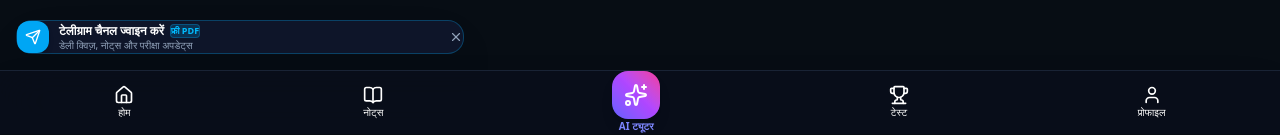
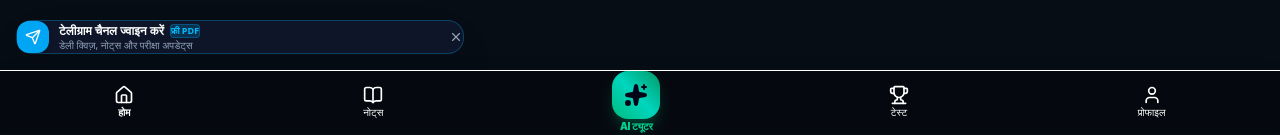
Before and after one commit to bhoopendramandoliya786-source/EducationPlatform, a Next.js app: page / in a window 1280 px wide. Shown: the part 666-801 px from the top of the page. Built offline with nearby package versions, Linux system fonts and the light colour scheme; no server answers; the database is empty.

Commit message:
fix: upgrade bottom navigation to emerald pro theme

```diff
--- a/components/BottomNavigation.js
+++ b/components/BottomNavigation.js
@@ -11,39 +11,104 @@ export default function BottomNavigation() {
     return null;
   }
 
+  const navItems = [
+    { href: "/", label: "होम", icon: Home, exact: true },
+    { href: "/notes", label: "नोट्स", icon: BookOpen },
+    { href: "/quiz", label: "टेस्ट", icon: Trophy },
+    { href: "/student", label: "प्रोफाइल", icon: User },
+  ];
+
+  const isRouteActive = (item) => {
+    if (item.exact) return pathname === item.href;
+    return pathname.startsWith(item.href);
+  };
+
   return (
     <nav
       aria-label="मुख्य नेविगेशन बार"
-      className="bottom-navigation fixed bottom-0 left-0 right-0 z-40 bg-[#090e1a]/95 backdrop-blur-xl border-t border-slate-800/80 px-4 py-2 flex items-center justify-around shadow-2xl"
+      className="bottom-navigation fixed bottom-0 left-0 right-0 z-40 bg-[#06090e]/95 backdrop-blur-xl border-t border-slate-850 px-4 py-2 flex items-center justify-around shadow-2xl font-sans select-none"
     >
-      <Link href="/" className="flex items-center flex-col text-slate-400 hover:text-indigo-400">
-        <Home className="w-5 h-5" />
-        <span className="text-[10px] mt-0.5">होम</span>
-      </Link>
+      {/* 1. होम */}
+      {(() => {
+        const item = navItems[0];
+        const active = isRouteActive(item);
+        const Icon = item.icon;
+        return (
+          <Link
+            href={item.href}
+            className={`flex items-center flex-col transition active:scale-90 ${
+              active ? "text-emerald-400 font-bold" : "text-slate-400 hover:text-slate-200"
+            }`}
+          >
+            <Icon className="w-5 h-5" />
+            <span className="text-[10px] mt-0.5">{item.label}</span>
+          </Link>
+        );
+      })()}
 
-      <Link href="/notes" className="flex items-center flex-col text-slate-400 hover:text-indigo-400">
-        <BookOpen className="w-5 h-5" />
-        <span className="text-[10px] mt-0.5">नोट्स</span>
-      </Link>
+      {/* 2. नोट्स */}
+      {(() => {
+        const item = navItems[1];
+        const active = isRouteActive(item);
+        const Icon = item.icon;
+        return (
+          <Link
+            href={item.href}
+            className={`flex items-center flex-col transition active:scale-90 ${
+              active ? "text-emerald-400 font-bold" : "text-slate-400 hover:text-slate-200"
+            }`}
+          >
+            <Icon className="w-5 h-5" />
+            <span className="text-[10px] mt-0.5">{item.label}</span>
+          </Link>
+        );
+      })()}
 
-      <Link href="/ai-tutor" className="flex items-center flex-col -mt-5">
-        <div className="w-12 h-12 rounded-2xl bg-gradient-to-tr from-indigo-500 via-purple-500 to-pink-500 flex items-center justify-center text-white shadow-lg">
-          <Sparkles className="w-6 h-6" />
+      {/* 3. AI ट्यूटर (सेंटर फ्लोटिंग बटन) */}
+      <Link href="/ai-tutor" className="flex items-center flex-col -mt-5 group">
+        <div className="w-12 h-12 rounded-2xl bg-gradient-to-tr from-emerald-500 via-teal-400 to-emerald-600 flex items-center justify-center text-slate-950 shadow-lg shadow-emerald-500/25 group-active:scale-95 transition">
+          <Sparkles className="w-6 h-6 fill-slate-950 stroke-slate-950" />
         </div>
-        <span className="text-[10px] font-bold text-indigo-400 mt-0.5">
+        <span className="text-[10px] font-black text-emerald-400 mt-0.5 tracking-tight">
           AI ट्यूटर
         </span>
       </Link>
 
-      <Link href="/quiz" className="flex items-center flex-col text-slate-400 hover:text-indigo-400">
-        <Trophy className="w-5 h-5" />
-        <span className="text-[10px] mt-0.5">टेस्ट</span>
-      </Link>
+      {/* 4. टेस्ट */}
+      {(() => {
+        const item = navItems[2];
+        const active = isRouteActive(item);
+        const Icon = item.icon;
+        return (
+          <Link
+            href={item.href}
+            className={`flex items-center flex-col transition active:scale-90 ${
+              active ? "text-emerald-400 font-bold" : "text-slate-400 hover:text-slate-200"
+            }`}
+          >
+            <Icon className="w-5 h-5" />
+            <span className="text-[10px] mt-0.5">{item.label}</span>
+          </Link>
+        );
+      })()}
 
-      <Link href="/student" className="flex items-center flex-col text-slate-400 hover:text-indigo-400">
-        <User className="w-5 h-5" />
-        <span className="text-[10px] mt-0.5">प्रोफाइल</span>
-      </Link>
+      {/* 5. प्रोफाइल */}
+      {(() => {
+        const item = navItems[3];
+        const active = isRouteActive(item);
+        const Icon = item.icon;
+        return (
+          <Link
+            href={item.href}
+            className={`flex items-center flex-col transition active:scale-90 ${
+              active ? "text-emerald-400 font-bold" : "text-slate-400 hover:text-slate-200"
+            }`}
+          >
+            <Icon className="w-5 h-5" />
+            <span className="text-[10px] mt-0.5">{item.label}</span>
+          </Link>
+        );
+      })()}
     </nav>
   );
 }
```
